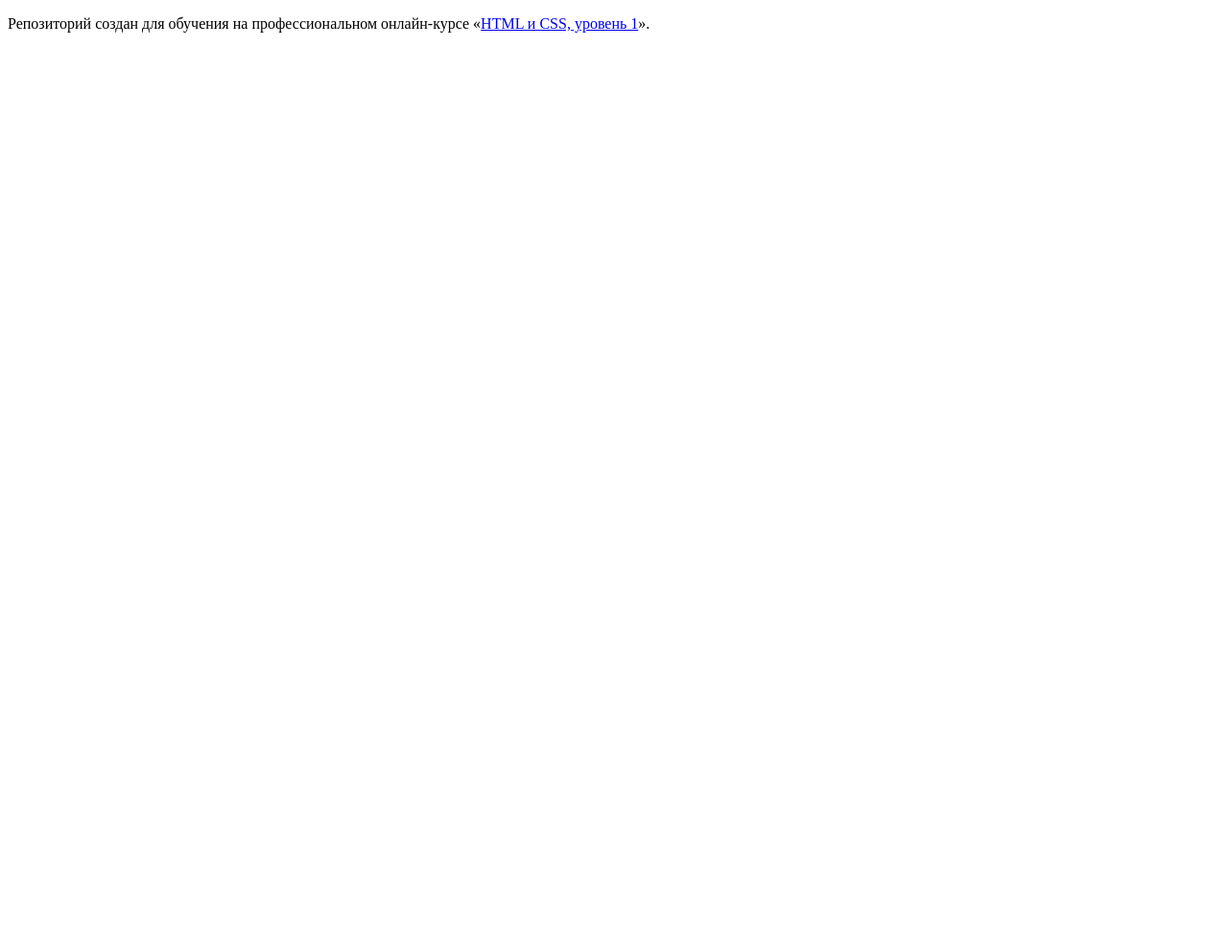
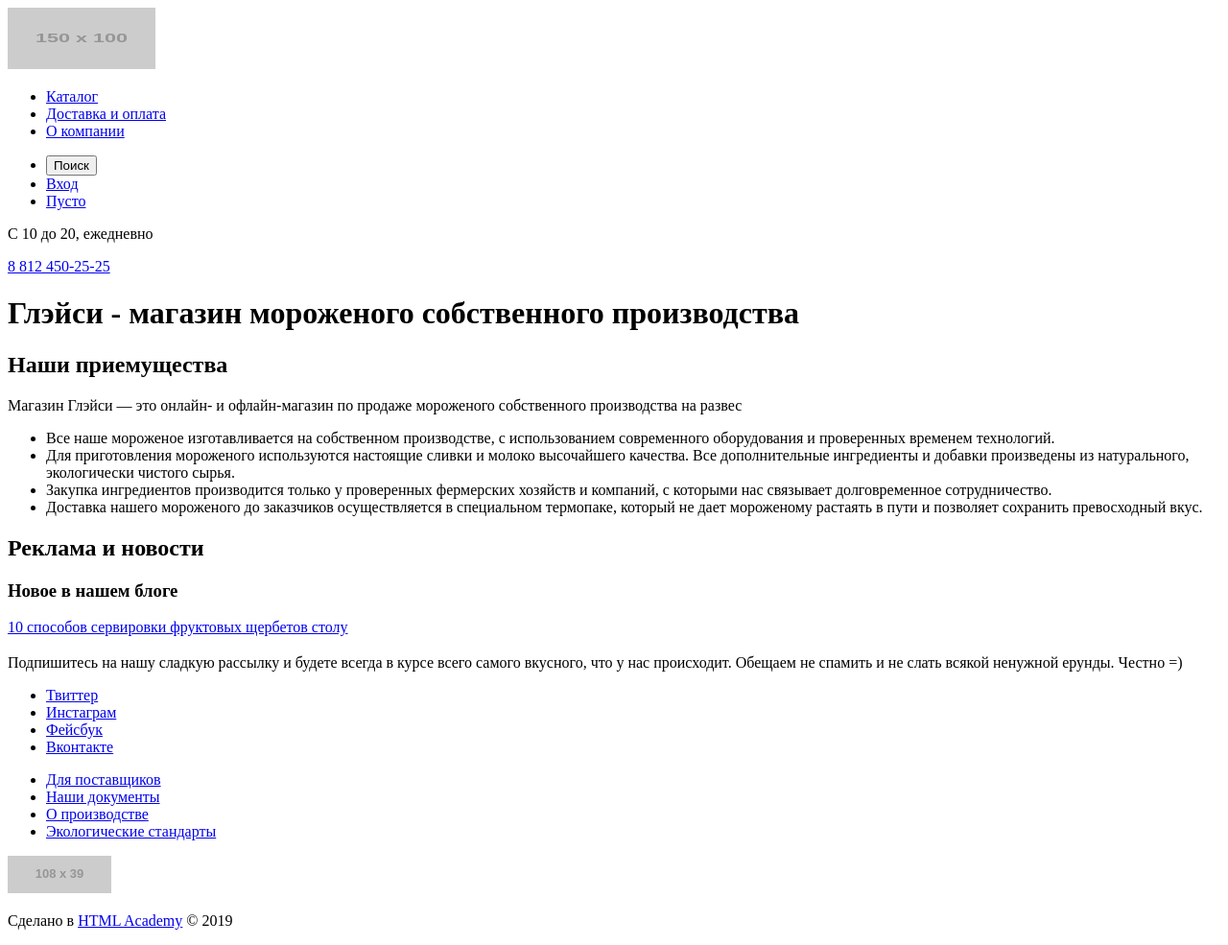
Before and after one commit to dntPaAanic/594215-gllacy-26, a plain HTML site: page index.html in a window 1280 px wide. Shown: the whole page at 96% size. Before the commit the page ends 800 px from the top, so only its background shows below. Drawn offline with Linux system fonts and the light colour scheme; placeholder pictures from the web are drawn by us.

Commit message:
Добавляет верстку индекс страницы

```diff
--- a/index.html
+++ b/index.html
@@ -5,8 +5,90 @@
     <title>HTML Academy: Глейси</title>
   </head>
   <body>
+    <header>
+      <nav>
+        <a>
+          <img src="https://via.placeholder.com/150x100" alt="Логотип сайта магазина мороженого «Глэйси»" width="154" height="64">
+        </a>
+        <ul aria-label="Главное меню">
+          <li>
+            <a href="#">Каталог</a>
+          </li>
+          <li>
+              <a href="#">Доставка и оплата</a>
+          </li>
+          <li>
+              <a href="#">О компании</a>
+          </li>
+        </ul>
+        <ul aria-label="Меню пользователя">
+          <li>
+            <button type="submit">Поиск</button>
+          </li>
+          <li>
+            <a href="#" aria-label="Вход в личный кабинет">Вход</a>
+          </li>
+          <li>
+            <a href="#" aria-label="Корзина">Пусто</a>
+          </li>
+        </ul>
+        <div>
+          <p>С 10 до 20, ежедневно</p>
+          <a href="tel:+78124502525" aria-label="Контактный телефон 88124502525">8 812 450-25-25</a>
+        </div>
+      </nav>
+    </header>
 
-    <p>Репозиторий создан для обучения на профессиональном онлайн‑курсе «<a href="https://htmlacademy.ru/intensive/htmlcss">HTML и CSS, уровень 1</a>».</p>
+    <main>
+        <h1>Глэйси - магазин мороженого собственного производства</h1>
+        <section>
+          <h2>Наши приемущества</h2>
+          <p>Магазин Глэйси — это онлайн- и офлайн-магазин по продаже мороженого собственного производства на развес</p>
+          <ul>
+            <li>Все наше мороженое изготавливается на собственном производстве, с использованием современного оборудования и проверенных временем технологий.</li>
+            <li>Для приготовления мороженого используются настоящие сливки и молоко высочайшего качества. Все дополнительные ингредиенты и добавки произведены из натурального, экологически чистого сырья.</li>
+            <li>Закупка ингредиентов  производится только у проверенных фермерских хозяйств и компаний, с которыми нас связывает долговременное сотрудничество.</li>
+            <li>Доставка нашего мороженого до заказчиков осуществляется в специальном термопаке, который не дает мороженому растаять в пути и позволяет сохранить превосходный вкус.</li>
+          </ul>
+        </section>
 
+        <section>
+          <h2>Реклама и новости</h2>
+          <article>
+            <h3>Новое в нашем блоге</h3>
+            <a href="#">10 способов сервировки фруктовых щербетов столу
+            </a>
+          </article>
+          <article>
+            <h3></h3>
+            <p>Подпишитесь на нашу сладкую рассылку и будете всегда в курсе всего самого вкусного, что у нас происходит. Обещаем не спамить и не слать всякой ненужной ерунды. Честно =)
+            </p>
+          </article>
+        </section>
+    </main>
+    <footer>
+      <ul>
+        <li>
+          <a href="#">Твиттер</a></li>
+        <li>
+          <a href="#">Инстаграм</a></li>
+        <li>
+          <a href="#">Фейсбук</a></li>
+        <li>
+          <a href="#">Вконтакте</a></li>
+      </ul>
+
+      <ul>
+        <li><a href="#">Для поставщиков</a></li>
+        <li><a href="#">Наши документы</a></li>
+        <li><a href="#">О производстве</a></li>
+        <li><a href="#">Экологические стандарты</a></li>
+      </ul>
+
+      <div>
+        <a href="№"><img src="https://via.placeholder.com/108x39" alt="Логотип «HTML Academy». Переход на страницу интенсивных курсов от HTML Academy" width="108" height="39"></a>
+        <p>Сделано в <a href="#">HTML Academy</a> &copy; 2019</p>
+      </div>
+    </footer>
   </body>
 </html>
```
